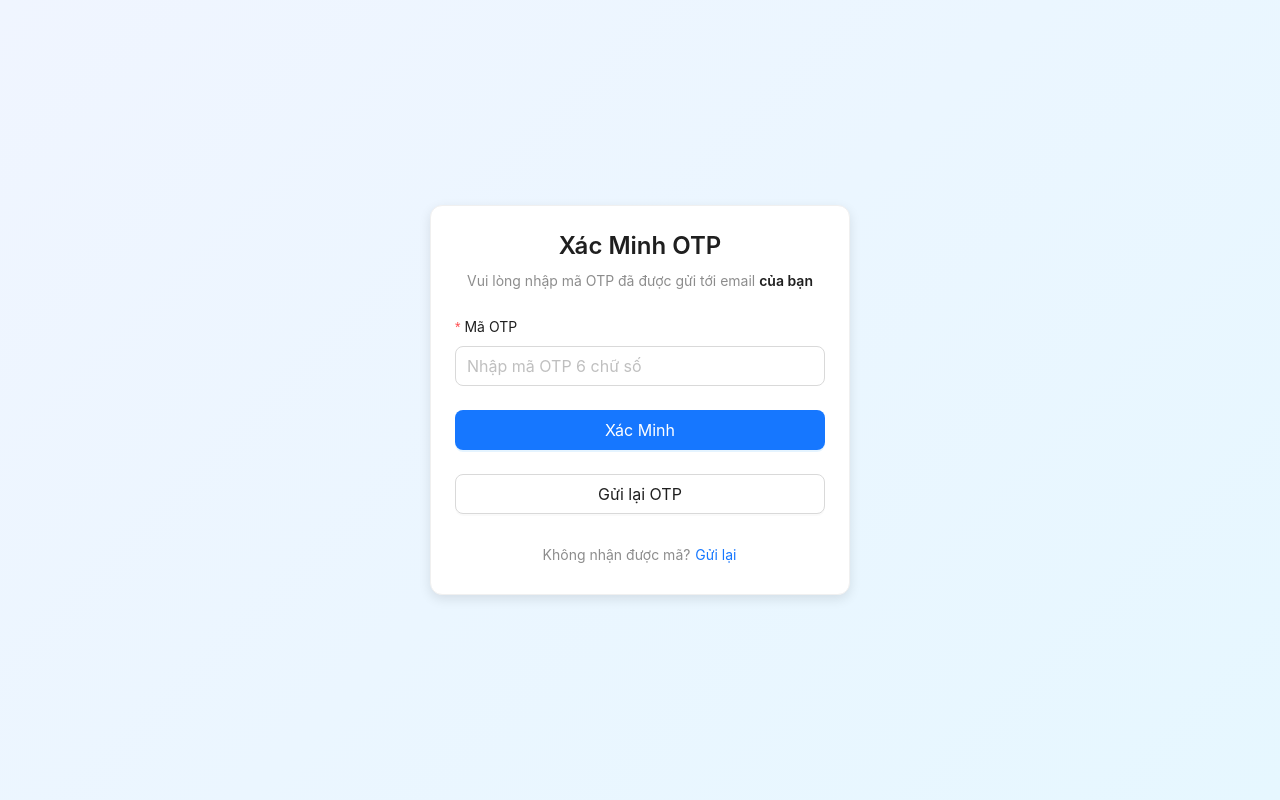
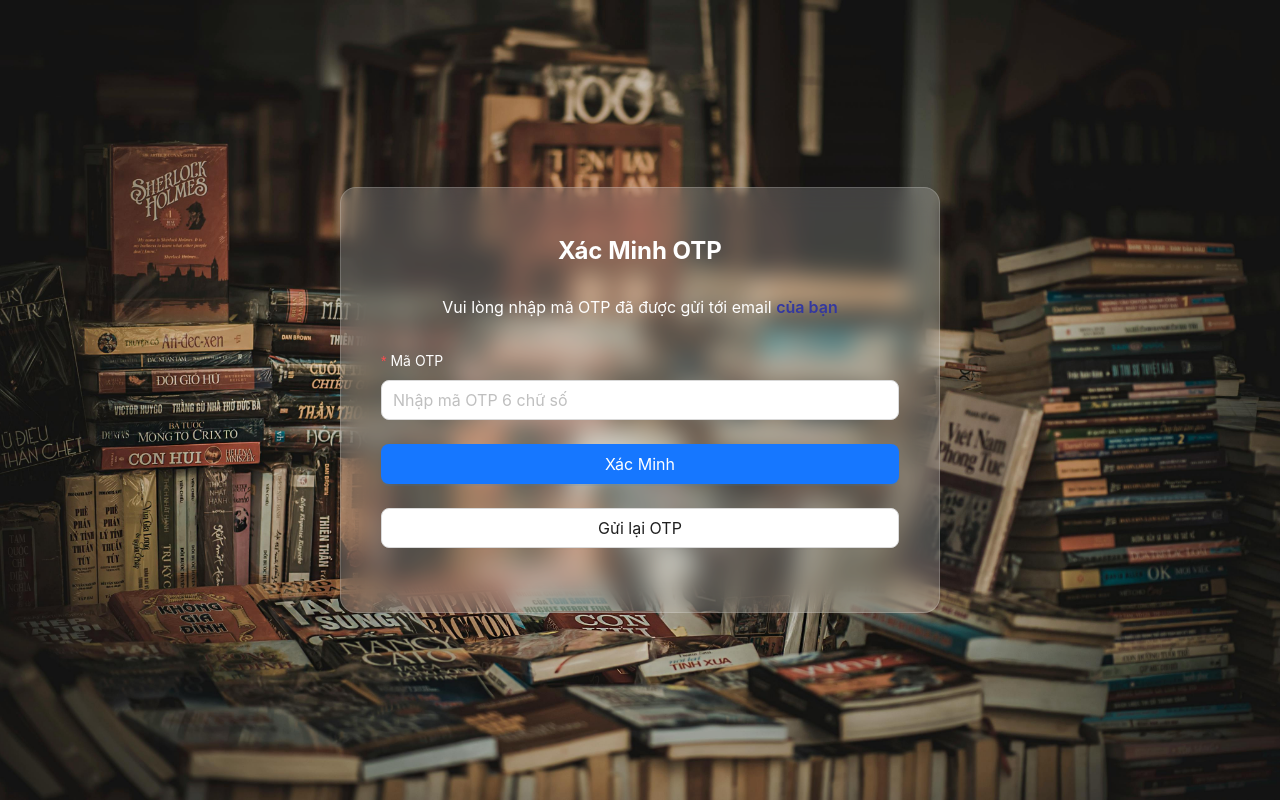
Before and after one commit to Project-Aptech-03/FontEndDev03, a React (Vite) app: page /verify-otp in a window 1280 px wide. Built offline with nearby package versions, Linux system fonts and the light colour scheme.

Commit message:
chore(ui): verify-otp

```diff
--- a/src/pages/Auth/VerifyOtp.tsx
+++ b/src/pages/Auth/VerifyOtp.tsx
@@ -3,7 +3,7 @@ import { useLocation, useNavigate } from "react-router-dom";
 import { AuthService } from "../../services/authService";
 import { Button, Card, Form, Input, Typography, message } from "antd";
 import {ApiResponse} from "../../@type/apiResponse";
-
+import "./auth.css";
 const { Title, Text } = Typography;
 
 interface LocationState {
@@ -72,39 +72,24 @@ const VerifyOtp: React.FC = () => {
     };
 
     return (
-        <div
-            style={{
-                minHeight: "100vh",
-                display: "flex",
-                alignItems: "center",
-                justifyContent: "center",
-                background: "linear-gradient(135deg, #f0f5ff, #e6f7ff)",
-                padding: "16px",
-            }}
-        >
-            <Card
-                style={{
-                    width: "100%",
-                    maxWidth: 420,
-                    borderRadius: 12,
-                    boxShadow: "0 4px 12px rgba(0,0,0,0.1)",
-                }}
-            >
-                <div style={{ textAlign: "center", marginBottom: 24 }}>
-                    <Title level={3} style={{ marginBottom: 8 }}>
-                        Xác Minh OTP
-                    </Title>
-                    <Text type="secondary">
-                        Vui lòng nhập mã OTP đã được gửi tới email{" "}
-                        <Text strong>{email || "của bạn"}</Text>
+        <div className="auth-page">
+            <div className="auth-container">
+                <div className="auth-card">
+                    <div className="auth-header">
+                        <div className="auth-header">
+                            <h2> Xác Minh OTP</h2>
+                        </div>
+                                <Text type="secondary" style={{ fontSize: 16, color: "#fff" }}>
+                                    Vui lòng nhập mã OTP đã được gửi tới email {" "}
+                                    <Text style={{ fontSize: 16, color: "#3338A0" }} strong>{email || "của bạn"}</Text>
                                 </Text>
                             </div>
 
                             <Form layout="vertical" onFinish={handleVerify}>
                                 <Form.Item
-                        label="Mã OTP"
+                                    label={<span style={{ color: "white" }}>Mã OTP</span>}
                                     name="otp"
-                        rules={[{ required: true, message: "Vui lòng nhập mã OTP" }]}
+                                    rules={[{required: true, message: "Vui lòng nhập mã OTP"}]}
                                 >
                                     <Input
                                         value={otp}
@@ -140,21 +125,8 @@ const VerifyOtp: React.FC = () => {
                                     </Button>
                                 </Form.Item>
                             </Form>
-
-                <div style={{ textAlign: "center", marginTop: 16 }}>
-                    <Text type="secondary">
-                        Không nhận được mã?{" "}
-                        <Button
-                            type="link"
-                            onClick={handleResend}
-                            disabled={isLoading || isResending}
-                            style={{ padding: 0 }}
-                        >
-                            Gửi lại
-                        </Button>
-                    </Text>
                 </div>
-            </Card>
+            </div>
         </div>
                     );
                     };
```
Lines whose indentation alone changed are shown as unchanged.
